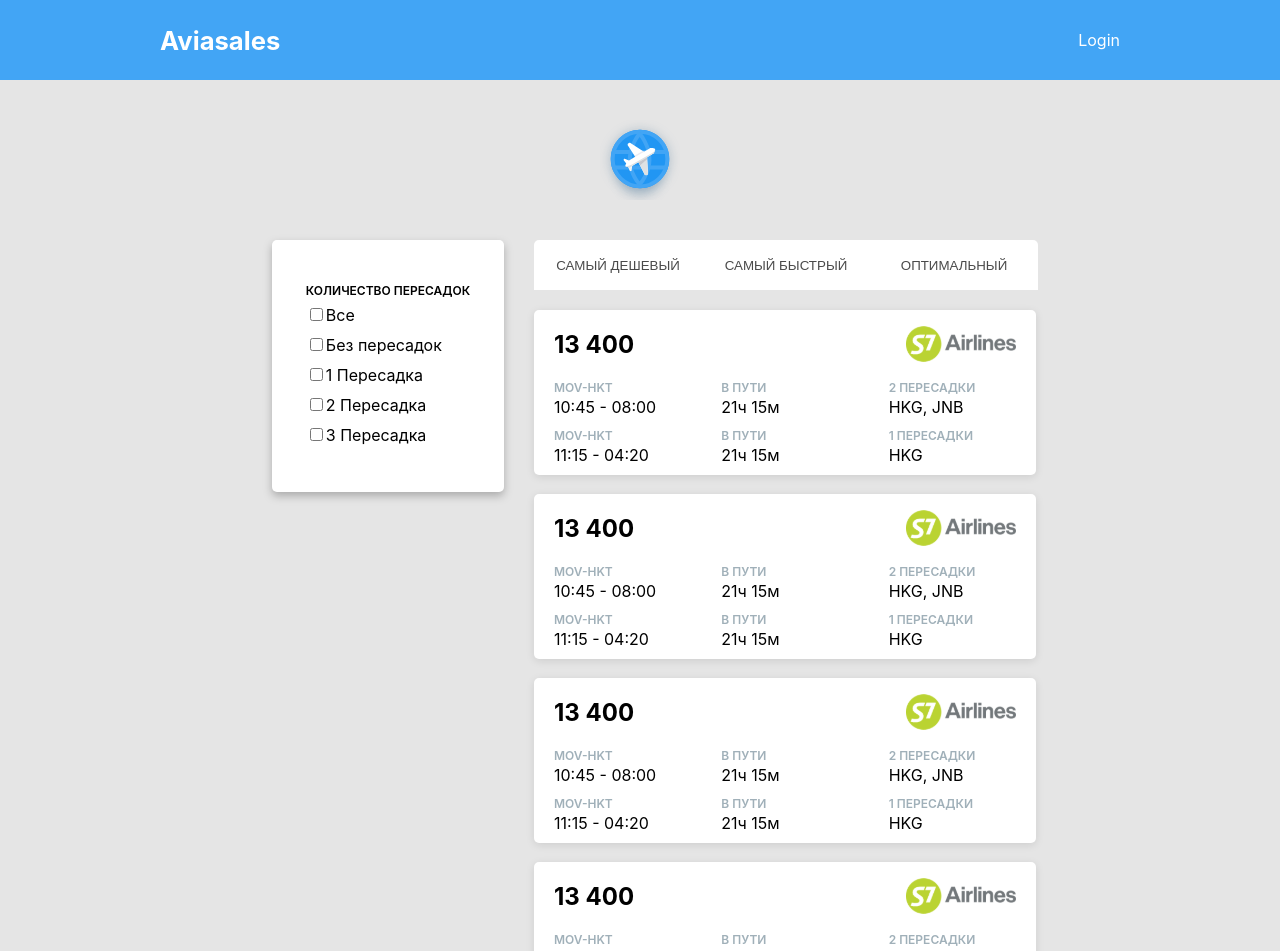
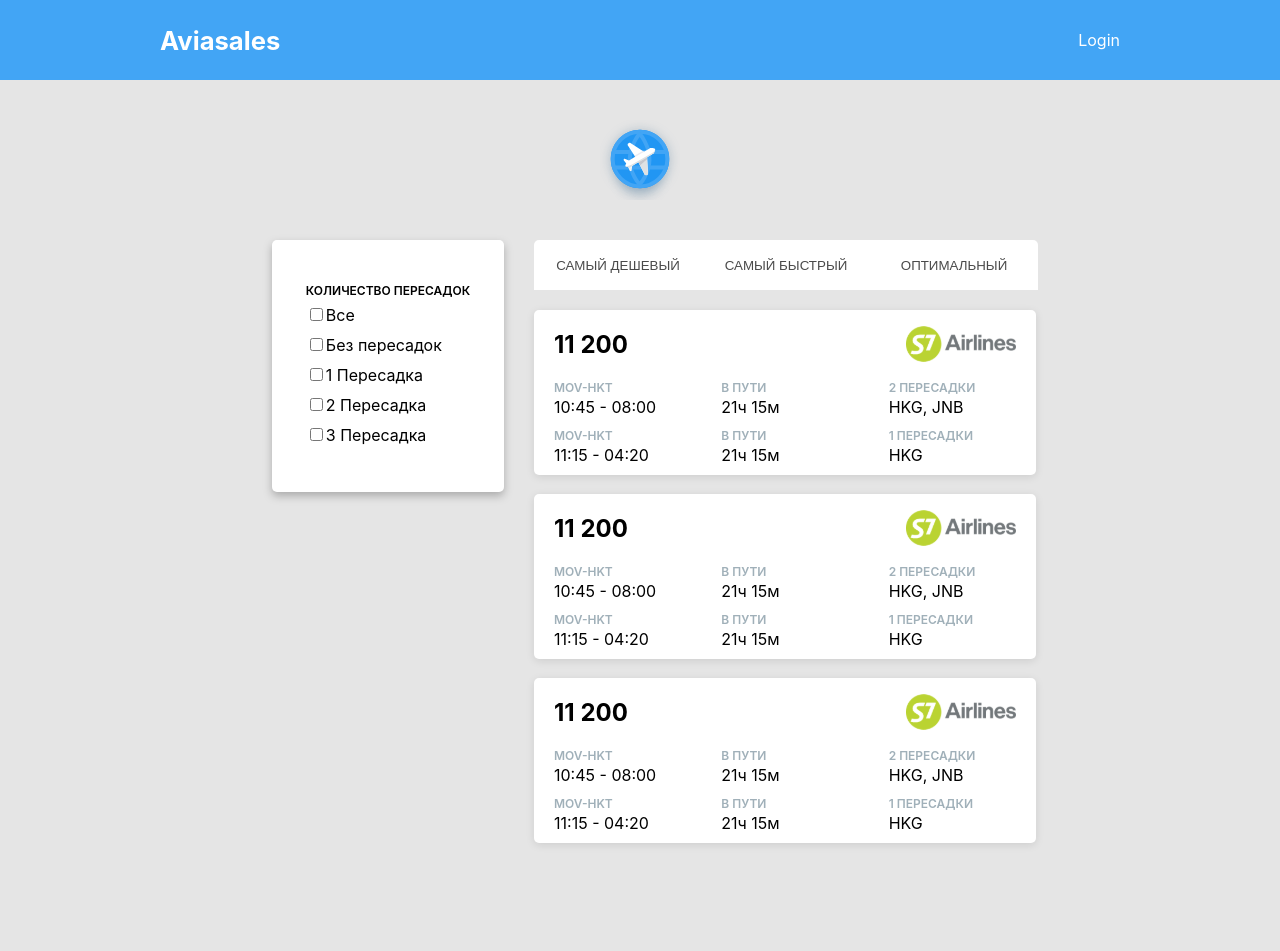
Before and after one commit to HelloWoooooorld/AviaSales, a React (Create React App) app: page / in a window 1280 px wide. Shown: the top 951 px of the page. After the commit the page ends 862 px from the top, so only its background shows below. Built offline with nearby package versions, Linux system fonts and the light colour scheme; no server answers.

Commit message:
add render tickets

```diff
--- a/src/containers/Home/components/ticket/index.js
+++ b/src/containers/Home/components/ticket/index.js
@@ -1,12 +1,13 @@
 
 import './ticket.css';
 
-const Ticket = () => {
+const Ticket = ({item}) => {
+    console.log(item);
     return (
         <div className='wrapper'>
             <div className='ticket'>
                 <div className='ticket__head'>
-                    <h2>13 400</h2>
+                    <h2>11 200</h2>
                     <div className='ticket__logo'></div>
                 </div>
                 <div className='ticket__list'>
--- a/src/containers/Home/components/ticketList/index.js
+++ b/src/containers/Home/components/ticketList/index.js
@@ -3,13 +3,20 @@ import './ticketList.css';
 import Ticket from '../ticket/index';
 import Tabs from '../tabs/index';
 import AviaService from '../../../../services/index';
-
-
-
+import { useState, useEffect } from 'react';
 
 const TicketList = () => {
+
     const avia = new AviaService();
-    console.log(avia.getTicketFromId());
+
+    // (async () => {
+    //     const meta = await avia.getTicketFromId();
+    //     res(meta.tickets);
+    //     // console.log(meta.tickets) // {"metadata": "for: test.png"}
+    // })();
+
+    // const res = (data) => data.map(item => <Ticket key={item.price} item={item} />)
+
     return (
         <>
             <div className='ticketList'>
@@ -17,7 +24,7 @@ const TicketList = () => {
                 <Ticket />
                 <Ticket />
                 <Ticket />
-                <Ticket />
+                {/* {res} */}
             </div>
         </>
     )
--- a/src/services/index.js
+++ b/src/services/index.js
@@ -2,7 +2,7 @@ class AviaService {
     async getResources(url) {
         const res = await fetch(url)
         if (!res.ok) {
-            throw new Error(`Pizdos`)
+            throw new Error(`${res.status}, Pogano`)
         }
         return await res.json();
     }
@@ -11,15 +11,13 @@ class AviaService {
         return this.getResources('https://front-test.beta.aviasales.ru/search');
     }
 
-    async getIdFromObj() {
+
+    async getTicketFromId() {
         const res = await this.getId();
-        return res.searchId
+        const id = res.searchId;
+        return await this.getResources(`https://front-test.beta.aviasales.ru/tickets?searchId=${id}`)
     }
 
-    getTicketFromId() {
-        return this.getResources(`https://front-test.beta.aviasales.ru/tickets?searchId=${this.getIdFromObj()}`)
-    }
 }
 
-
 export default AviaService;
```
